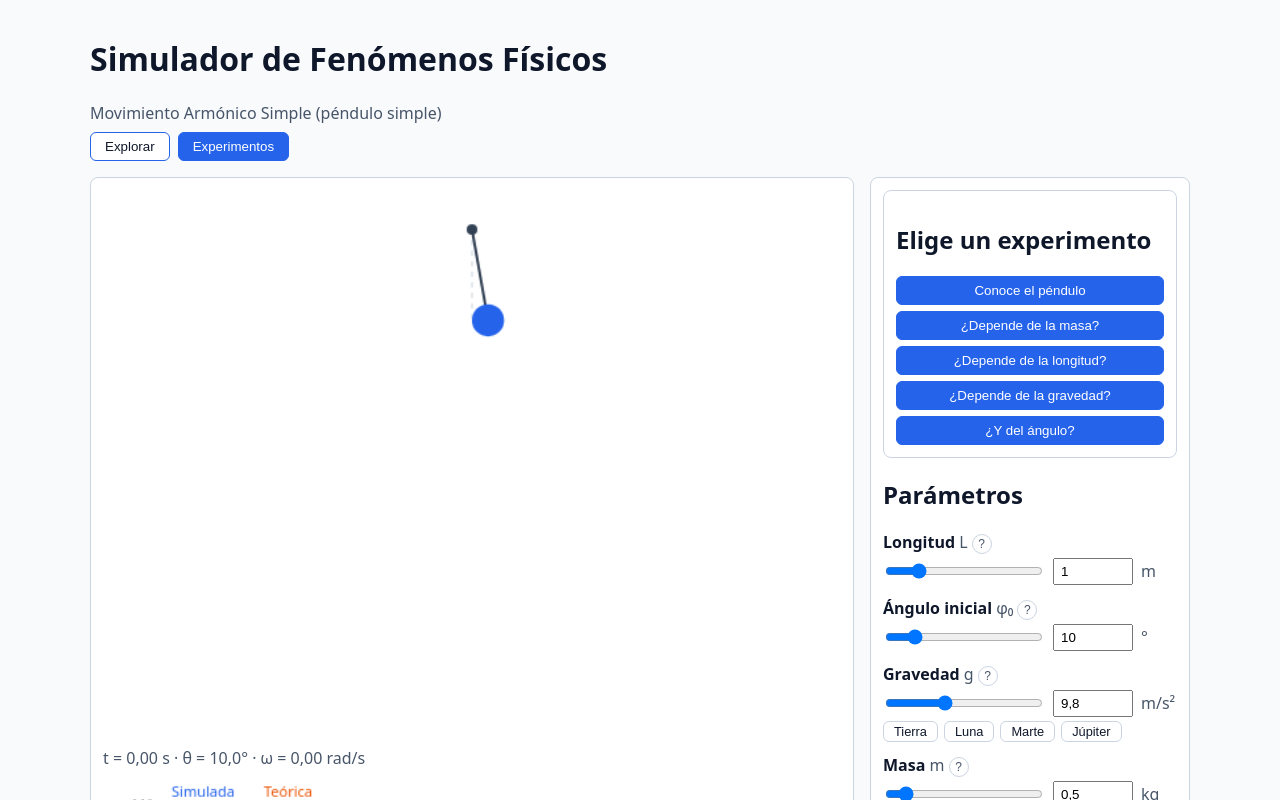
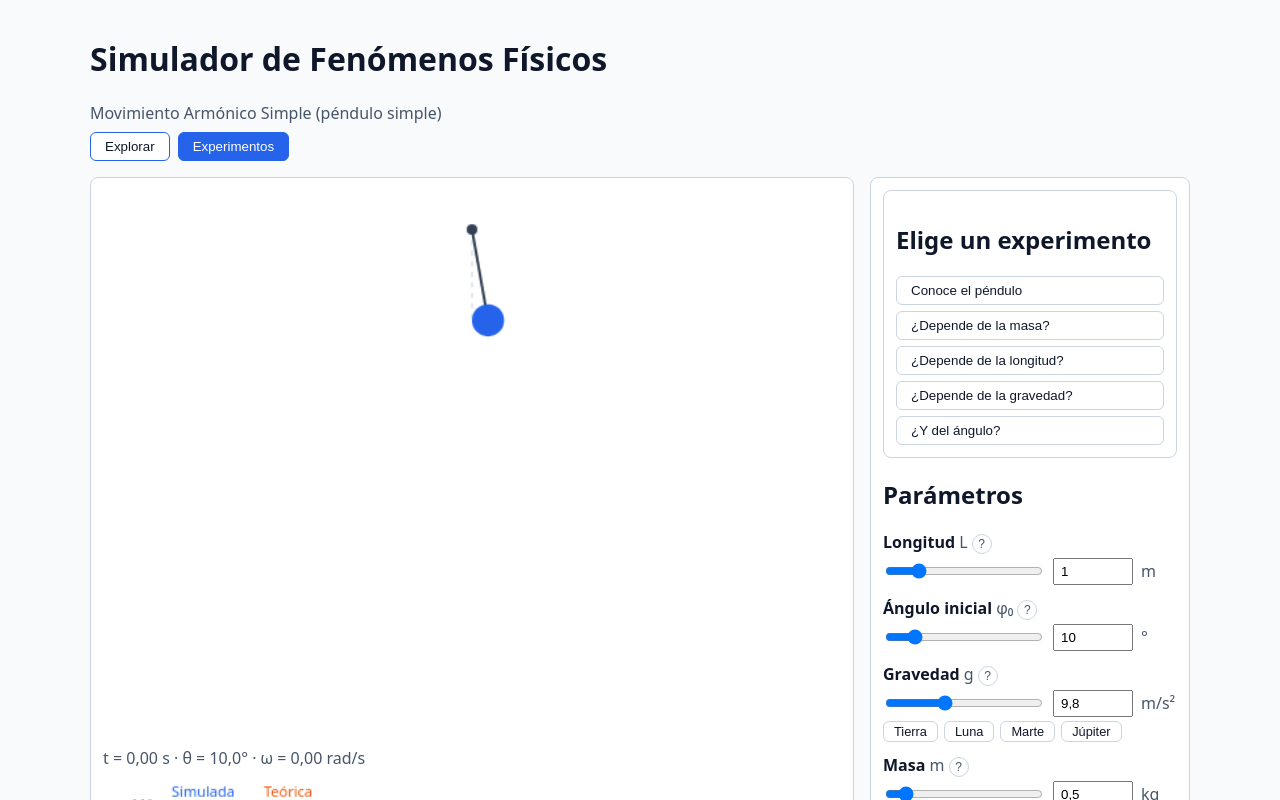
Before and after one commit to CrayoloUA/simulador-fisica-usb, a React (Vite) app: page / in a window 1280 px wide. Both pictures are taken after a click on the button "Experimentos". Shown: the top 800 px of the page. Built offline with nearby package versions, Linux system fonts and the light colour scheme.

Commit message:
fix(ui): match ExperimentPanel option and secondary buttons to the approved mockup

```diff
--- a/src/styles.css
+++ b/src/styles.css
@@ -241,6 +241,25 @@ select:focus-visible {
   margin-bottom: 12px;
 }
 
+.secondary {
+  background: var(--surface);
+  color: var(--text);
+  border: 1px solid var(--border);
+  text-align: left;
+}
+
+.option-button {
+  background: var(--surface);
+  color: var(--text);
+  border: 1px solid var(--border);
+  text-align: left;
+}
+
+.option-button:disabled {
+  opacity: 0.7;
+  cursor: default;
+}
+
 .experiment-list {
   display: flex;
   flex-direction: column;
--- a/src/ui/ExperimentPanel.tsx
+++ b/src/ui/ExperimentPanel.tsx
@@ -58,7 +58,12 @@ export function ExperimentPanel({
         <h2>Elige un experimento</h2>
         <div className="experiment-list">
           {content.experiments.map((experiment) => (
-            <button key={experiment.id} type="button" onClick={() => onSelectExperiment(experiment.id)}>
+            <button
+              key={experiment.id}
+              type="button"
+              className="secondary"
+              onClick={() => onSelectExperiment(experiment.id)}
+            >
               {experiment.title}
             </button>
           ))}
@@ -72,7 +77,7 @@ export function ExperimentPanel({
   return (
     <section className="experiment-panel" aria-label={experiment.title}>
       <h2>{experiment.title}</h2>
-      <button type="button" onClick={onExit}>
+      <button type="button" className="secondary" onClick={onExit}>
         Volver a la lista
       </button>
 
@@ -145,7 +150,7 @@ export function ExperimentPanel({
               : 'Tu predicción inicial no coincidió con lo observado, y eso también es parte de aprender.'}
           </p>
           <p>{experiment.conclusion}</p>
-          <button type="button" onClick={onExit}>
+          <button type="button" className="secondary" onClick={onExit}>
             Volver a la lista
           </button>
         </div>
```
